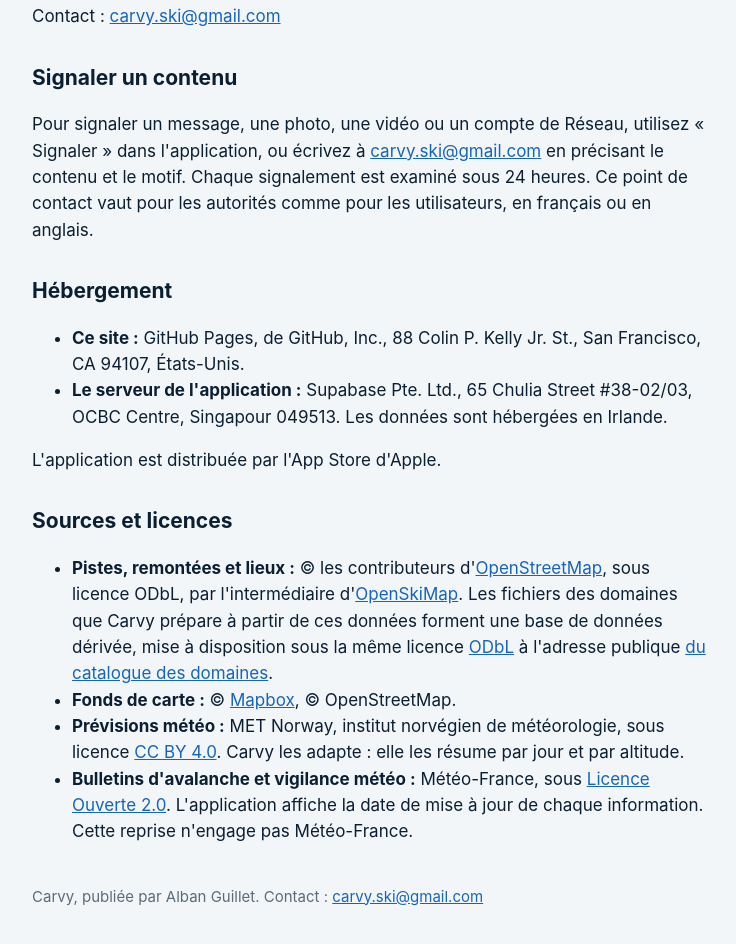
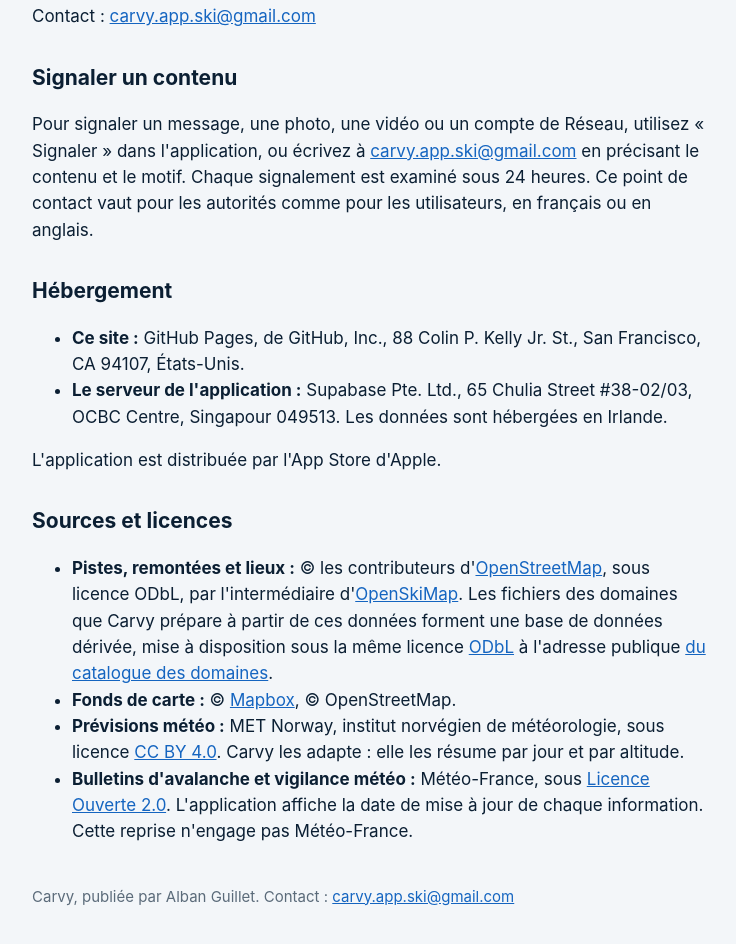
Before and after one commit to carvy-ski/carvy-ski.github.io, a plain HTML site: page mentions-legales.html in a window 1280 px wide. Shown: the part 356-1300 px from the top of the page, without its empty margins (268-1004 px from the left). Drawn offline with Linux system fonts and the light colour scheme.

Commit message:
Add files via upload

```diff
--- a/mentions-legales.html
+++ b/mentions-legales.html
@@ -21,10 +21,10 @@
   <h2>Éditeur</h2>
   <p>Carvy, application et site, est éditée par Alban Guillet, particulier, à titre non professionnel, comme le permet la loi pour la confiance dans l'économie numérique. Ses éléments d'identification ont été communiqués à l'hébergeur.</p>
   <p>Directeur de la publication : Alban Guillet.</p>
-  <p>Contact : <a href="mailto:carvy.ski@gmail.com">carvy.ski@gmail.com</a></p>
+  <p>Contact : <a href="mailto:carvy.app.ski@gmail.com">carvy.app.ski@gmail.com</a></p>
 
   <h2>Signaler un contenu</h2>
-  <p>Pour signaler un message, une photo, une vidéo ou un compte de Réseau, utilisez « Signaler » dans l'application, ou écrivez à <a href="mailto:carvy.ski@gmail.com">carvy.ski@gmail.com</a> en précisant le contenu et le motif. Chaque signalement est examiné sous 24 heures. Ce point de contact vaut pour les autorités comme pour les utilisateurs, en français ou en anglais.</p>
+  <p>Pour signaler un message, une photo, une vidéo ou un compte de Réseau, utilisez « Signaler » dans l'application, ou écrivez à <a href="mailto:carvy.app.ski@gmail.com">carvy.app.ski@gmail.com</a> en précisant le contenu et le motif. Chaque signalement est examiné sous 24 heures. Ce point de contact vaut pour les autorités comme pour les utilisateurs, en français ou en anglais.</p>
 
   <h2>Hébergement</h2>
   <ul>
@@ -41,7 +41,7 @@
     <li><strong>Bulletins d'avalanche et vigilance météo :</strong> Météo-France, sous <a href="https://www.data.gouv.fr/pages/legal/licences/etalab-2-0">Licence Ouverte 2.0</a>. L'application affiche la date de mise à jour de chaque information. Cette reprise n'engage pas Météo-France.</li>
   </ul>
 
-  <footer>Carvy, publiée par Alban Guillet. Contact : <a href="mailto:carvy.ski@gmail.com">carvy.ski@gmail.com</a></footer>
+  <footer>Carvy, publiée par Alban Guillet. Contact : <a href="mailto:carvy.app.ski@gmail.com">carvy.app.ski@gmail.com</a></footer>
 </main>
 </body>
 </html>
```
Also changed, not shown: conditions.html (+2 -2 lines), confidentialite.html (+3 -3 lines), index.html (+1 -1 lines).
